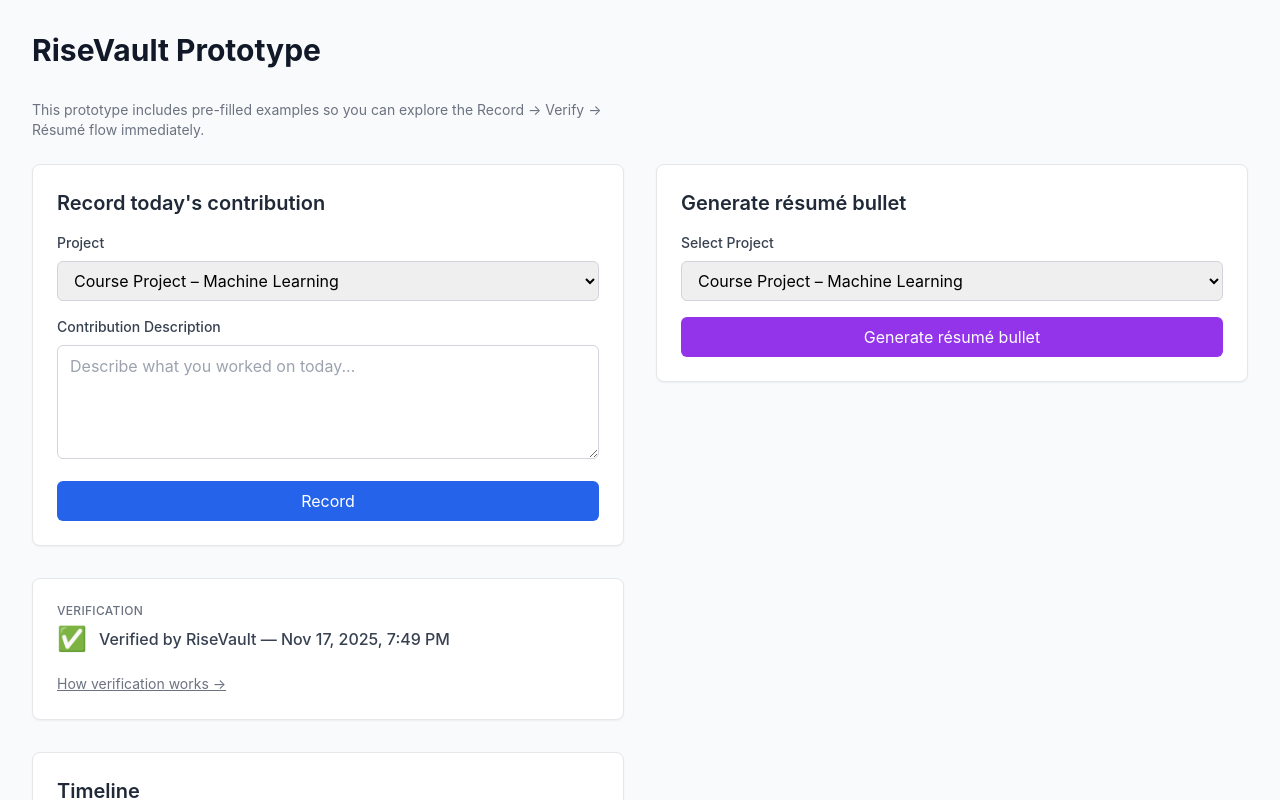
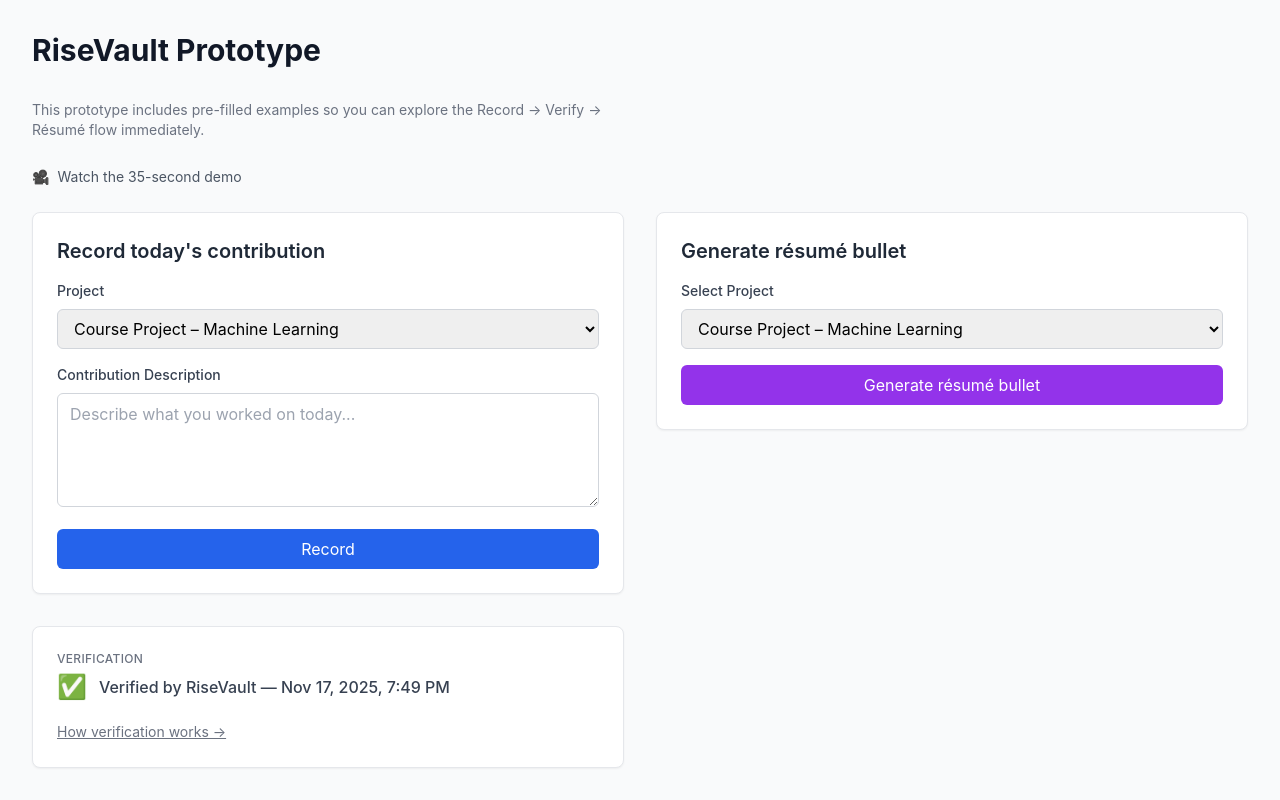
Before and after one commit to wowno1090858718/risevault-mvp, a Next.js app: page /mvp in a window 1280 px wide. Shown: the top 800 px of the page. Built offline with nearby package versions, Linux system fonts and the light colour scheme.

Commit message:
Update Demo video Link to the prototype page

```diff
--- a/app/mvp/page.tsx
+++ b/app/mvp/page.tsx
@@ -146,6 +146,18 @@
         <p className="mt-2 mb-6 max-w-xl text-sm text-gray-500">
           This prototype includes pre-filled examples so you can explore the Record → Verify → Résumé flow immediately.
         </p>
+
+        <div className="mb-6">
+          <a
+            href="https://youtube.com/shorts/KsLqbxnvGIw?feature=share"
+            target="_blank"
+            rel="noopener noreferrer"
+            className="inline-flex items-center gap-2 text-sm text-gray-600 hover:text-gray-900 transition-colors"
+          >
+            <span>🎥</span>
+            <span>Watch the 35-second demo</span>
+          </a>
+        </div>
 
         <div className="grid grid-cols-1 lg:grid-cols-2 gap-8 items-start">
           {/* Left Side: Record & Timeline */}
```
